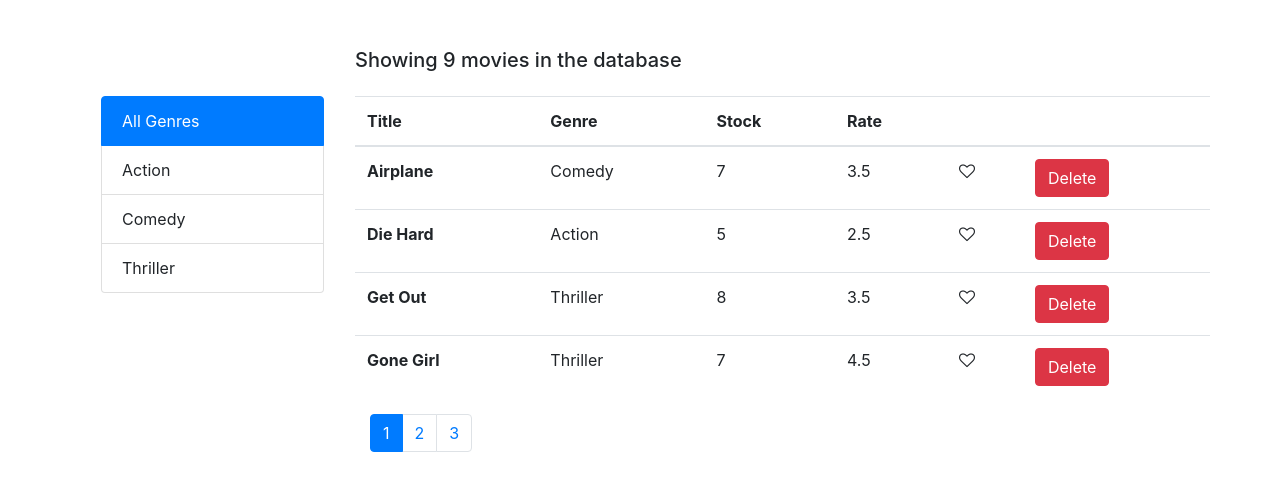
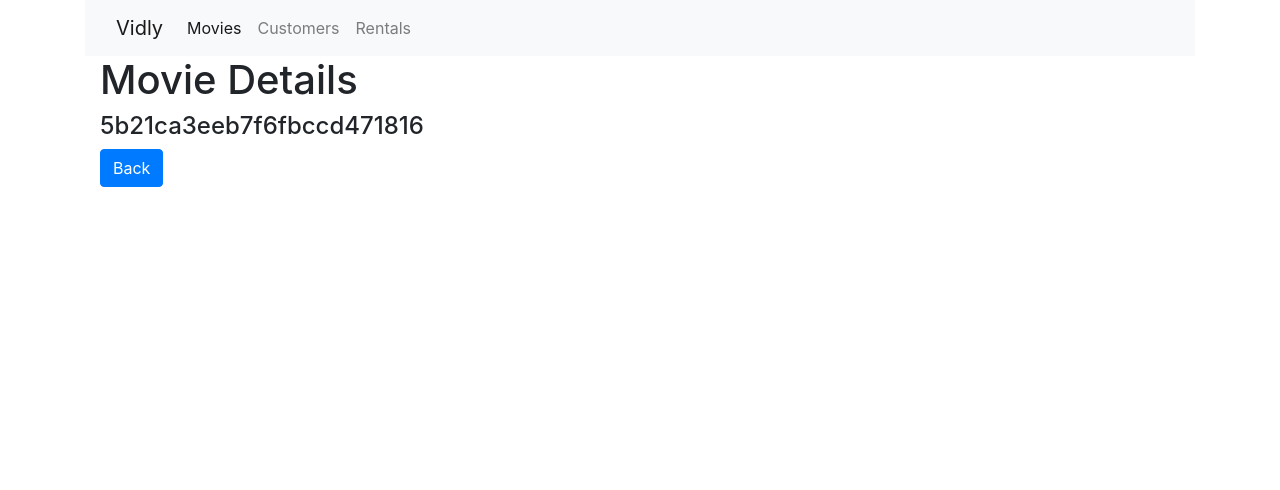
Before and after one commit to hazim0001/vidly, a React (Create React App) app: page /movies/5b21ca3eeb7f6fbccd471816 in a window 1280 px wide. Shown: the top 490 px of the page. Built offline with nearby package versions, Linux system fonts and the light colour scheme.

Commit message:
added routes

```diff
--- a/package.json
+++ b/package.json
@@ -12,6 +12,7 @@
     "prop-types": "^15.6.2",
     "react": "^17.0.2",
     "react-dom": "^17.0.2",
+    "react-router-dom": "^4.3.1",
     "react-scripts": "4.0.3",
     "web-vitals": "^1.0.1"
   },
--- a/src/App.js
+++ b/src/App.js
@@ -1,10 +1,25 @@
-import './App.css';
-import Movies from './components/movies'
+import "./App.css";
+import Movies from "./components/movies";
+import NavBar from "./components/navBar";
+import Customers from "./components/customers";
+import Rentals from "./components/rentals";
+import { Route, Switch, Redirect } from "react-router-dom";
+import MoviesDetails from "./components/moviesDetails";
 
 function App() {
   return (
     <main className="container">
-      <Movies />
+      <NavBar />
+      <div className="container">
+        <Switch>
+          <Route path="/movies/:id" component={MoviesDetails} />
+          <Route path="/movies" component={Movies} />
+          <Route path="/customers" component={Customers} />
+          <Route path="/rentals" component={Rentals} />
+
+          <Redirect from="/" to="/movies" />
+        </Switch>
+      </div>
     </main>
   );
 }
--- /dev/null
+++ b/src/components/customers.jsx
@@ -0,0 +1,7 @@
+import React from "react";
+
+const Customers = () => {
+  return <h2>Customers</h2>;
+};
+
+export default Customers;
--- /dev/null
+++ b/src/components/moviesDetails.jsx
@@ -0,0 +1,21 @@
+import React, { Component } from "react";
+
+class MoviesDetails extends Component {
+  handleBack() {
+    this.props.history.push("/movies");
+  }
+  render() {
+    console.log(this);
+    return (
+      <div>
+        <h1>Movie Details</h1>
+        <h4>{this.props.match.params.id}</h4>
+        <button className="btn btn-primary" onClick={() => this.handleBack()}>
+          Back
+        </button>
+      </div>
+    );
+  }
+}
+
+export default MoviesDetails;
--- a/src/components/moviesTable.jsx
+++ b/src/components/moviesTable.jsx
@@ -2,6 +2,7 @@ import React, { Component } from "react";
 import paginate from "./utils/paginate";
 import Like from "./common/like";
 import _ from "lodash";
+import { Link } from "react-router-dom";
 
 class MoviesTable extends Component {
   raiseSort(path) {
@@ -13,6 +14,9 @@ class MoviesTable extends Component {
       sortColumn.order = "asc";
     }
     this.props.onSort(sortColumn);
+  }
+  handleTitleClick(movie) {
+    console.log(movie);
   }
 
   render() {
@@ -55,7 +59,9 @@ class MoviesTable extends Component {
           <tbody>
             {movies.map((movie) => (
               <tr key={movie._id}>
-                <th>{movie.title}</th>
+                <th>
+                  <Link to={`/movies/${movie._id}`}>{movie.title}</Link>
+                </th>
                 <td>{movie.genre.name}</td>
                 <td>{movie.numberInStock}</td>
                 <td>{movie.dailyRentalRate}</td>
--- /dev/null
+++ b/src/components/navBar.jsx
@@ -0,0 +1,40 @@
+import React from "react";
+import { Link, NavLink } from "react-router-dom";
+
+const NavBar = () => {
+  return (
+    <nav className="navbar navbar-expand-lg navbar-light bg-light">
+      <div className="container-fluid">
+        <Link className="navbar-brand" to="/">
+          Vidly
+        </Link>
+        <button
+          className="navbar-toggler"
+          type="button"
+          data-bs-toggle="collapse"
+          data-bs-target="#navbarNavAltMarkup"
+          aria-controls="navbarNavAltMarkup"
+          aria-expanded="false"
+          aria-label="Toggle navigation"
+        >
+          <span className="navbar-toggler-icon"></span>
+        </button>
+        <div className="collapse navbar-collapse" id="navbarNavAltMarkup">
+          <div className="navbar-nav">
+            <NavLink className="nav-link " aria-current="page" to="/movies">
+              Movies
+            </NavLink>
+            <NavLink className="nav-link" to="/customers">
+              Customers
+            </NavLink>
+            <NavLink className="nav-link" to="/rentals">
+              Rentals
+            </NavLink>
+          </div>
+        </div>
+      </div>
+    </nav>
+  );
+};
+
+export default NavBar;
--- /dev/null
+++ b/src/components/rentals.jsx
@@ -0,0 +1,7 @@
+import React from "react";
+
+const Rentals = () => {
+  return <h2>Rentals</h2>;
+};
+
+export default Rentals;
--- a/src/index.js
+++ b/src/index.js
@@ -6,12 +6,15 @@ import reportWebVitals from './reportWebVitals';
 import 'bootstrap/dist/css/bootstrap.css';
 import 'font-awesome/css/font-awesome.css';
 // import Movies from './components/movies'
+import { BrowserRouter } from "react-router-dom"
 
 
 ReactDOM.render(
-  <React.StrictMode>
-    <App />
-  </React.StrictMode>,
+  <BrowserRouter>
+    <React.StrictMode>
+      <App />
+    </React.StrictMode>
+  </BrowserRouter>,
   document.getElementById('root')
 );
 
```
Also changed, not shown: 2 other files (tests, documents, lock files or other folders).
